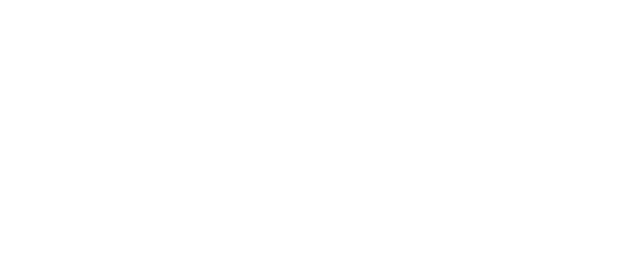
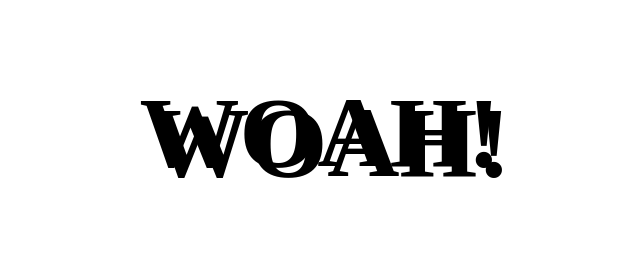
Before and after one commit to Boam1994/javascript30, a plain HTML site: page index.html in a window 1280 px wide. Shown: the whole page, without its empty margins (320-960 px from the left). Drawn offline with Linux system fonts and the light colour scheme.

Commit message:
update html & css

```diff
--- a/index.html
+++ b/index.html
@@ -4,8 +4,13 @@
     <meta charset="UTF-8">
     <meta name="viewport" content="width=device-width, initial-scale=1.0">
     <title>Css text shadow mouse move effect</title>
+    <link rel="stylesheet" type="text/css" href="style.css">
 </head>
 <body>
-
+    <div class="hero">
+        <h1>WOAH!</h1>
+    </div>
+    <script src="script/handler.js"></script>
+    <script src="script/listener.js"></script>
 </body>
 </html>
--- a/style.css
+++ b/style.css
@@ -0,0 +1,9 @@
+h1{
+    text-shadow: 10px 10px 0 rgba(0, 0, 0, 1);
+    font-size: 100px;
+}
+.hero{
+    min-height: 20px;
+    display: flex;
+    justify-content: center;
+}
```
